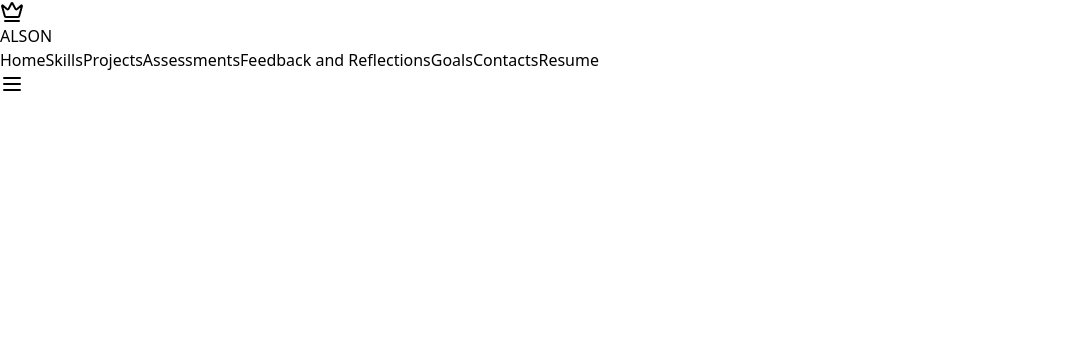
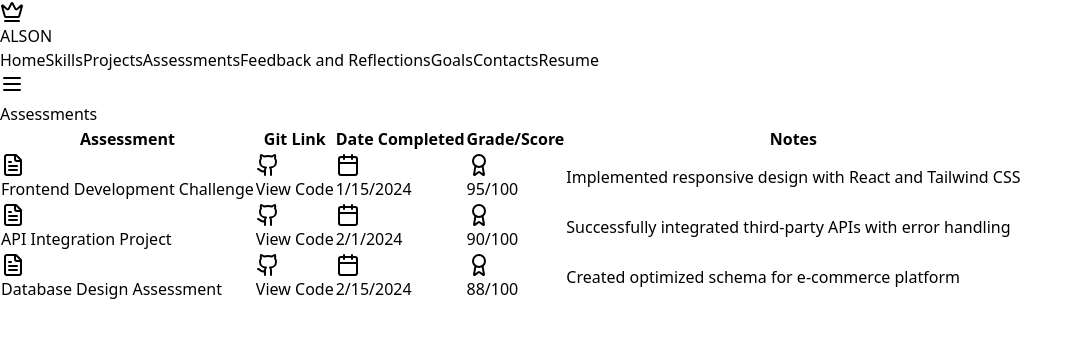
Before and after one commit to AlsonAfrica/Portfolio-Project, a React (Vite) app: page /assessments in a window 1280 px wide. Shown: the top 338 px of the page, without its empty margins (0-1083 px from the left). Built offline with nearby package versions, Linux system fonts and the light colour scheme.

Commit message:
Feature: created the assessment component

```diff
--- a/src/App.jsx
+++ b/src/App.jsx
@@ -3,6 +3,7 @@ import Navbar from './Components/navbar'
 import HomePage from './Components/homepage'
 import SkillsMatrix from './Components/skillsmatrix'
 import ProjectGrid from './Components/Projects'
+import AssessmentTable from './Components/Assessments'
 import { BrowserRouter as Router, Route, Routes } from 'react-router-dom'
 
 function App() {
@@ -18,6 +19,7 @@ function App() {
         <Route path="/" element={<HomePage/>}/>
         <Route path="/skills" element={<SkillsMatrix/>}/>
         <Route path="/projects" element={<ProjectGrid/>}/>
+        <Route path="/assessments" element={<AssessmentTable/>}/>
       </Routes>
     </Router>
     </>
--- /dev/null
+++ b/src/Components/Assessments.jsx
@@ -0,0 +1,105 @@
+import React from 'react';
+import { Github, ExternalLink, Calendar, Award, FileText } from 'lucide-react';
+
+const AssessmentTable = () => {
+  const assessments = [
+    {
+      title: "Frontend Development Challenge",
+      gitLink: "https://github.com/username/frontend-challenge",
+      dateCompleted: "2024-01-15",
+      score: "95/100",
+      notes: "Implemented responsive design with React and Tailwind CSS"
+    },
+    {
+      title: "API Integration Project",
+      gitLink: "https://github.com/username/api-project",
+      dateCompleted: "2024-02-01",
+      score: "90/100",
+      notes: "Successfully integrated third-party APIs with error handling"
+    },
+    {
+      title: "Database Design Assessment",
+      gitLink: "https://github.com/username/db-assessment",
+      dateCompleted: "2024-02-15",
+      score: "88/100",
+      notes: "Created optimized schema for e-commerce platform"
+    }
+  ];
+
+  return (
+    <div className="max-w-6xl mx-auto p-6">
+      <h2 className="text-3xl font-bold text-gray-800 mb-6 text-center">Assessments</h2>
+
+      <div className="overflow-x-auto rounded-lg shadow">
+        <table className="min-w-full bg-white">
+          <thead className="bg-gray-50">
+            <tr>
+              <th className="px-6 py-4 text-left text-sm font-semibold text-gray-600">
+                Assessment
+              </th>
+              <th className="px-6 py-4 text-left text-sm font-semibold text-gray-600">
+                Git Link
+              </th>
+              <th className="px-6 py-4 text-left text-sm font-semibold text-gray-600">
+                Date Completed
+              </th>
+              <th className="px-6 py-4 text-left text-sm font-semibold text-gray-600">
+                Grade/Score
+              </th>
+              <th className="px-6 py-4 text-left text-sm font-semibold text-gray-600">
+                Notes
+              </th>
+            </tr>
+          </thead>
+          <tbody className="divide-y divide-gray-200">
+            {assessments.map((assessment, index) => (
+              <tr
+                key={index}
+                className="hover:bg-gray-50 transition-colors duration-200"
+              >
+                <td className="px-6 py-4">
+                  <div className="flex items-center gap-2">
+                    <FileText className="w-4 h-4 text-indigo-600" />
+                    <span className="text-sm text-gray-900">{assessment.title}</span>
+                  </div>
+                </td>
+                <td className="px-6 py-4">
+                  <a
+                    href={assessment.gitLink}
+                    target="_blank"
+                    rel="noopener noreferrer"
+                    className="flex items-center gap-2 text-sm text-indigo-600 hover:text-indigo-800"
+                  >
+                    <Github className="w-4 h-4" />
+                    View Code
+                  </a>
+                </td>
+                <td className="px-6 py-4">
+                  <div className="flex items-center gap-2">
+                    <Calendar className="w-4 h-4 text-gray-500" />
+                    <span className="text-sm text-gray-600">
+                      {new Date(assessment.dateCompleted).toLocaleDateString()}
+                    </span>
+                  </div>
+                </td>
+                <td className="px-6 py-4">
+                  <div className="flex items-center gap-2">
+                    <Award className="w-4 h-4 text-green-500" />
+                    <span className="text-sm font-medium text-green-600">
+                      {assessment.score}
+                    </span>
+                  </div>
+                </td>
+                <td className="px-6 py-4">
+                  <span className="text-sm text-gray-600">{assessment.notes}</span>
+                </td>
+              </tr>
+            ))}
+          </tbody>
+        </table>
+      </div>
+    </div>
+  );
+};
+
+export default AssessmentTable;
--- a/src/Components/Projects.jsx
+++ b/src/Components/Projects.jsx
@@ -74,7 +74,10 @@ const ProjectGrid = () => {
         "Payment integration",
         "Order tracking"
       ],
-      challenges: [
+      TeamMembers:[
+        "Nhlakanipho Radebe", "Oscar Poco"
+      ],
+      CollaborationExperience: [
         "Implementing real-time inventory updates",
         "Optimizing database queries for large product catalogs"
       ],
@@ -237,7 +240,20 @@ const ProjectGrid = () => {
                 </div>
               </div>
 
-              {/* Key Features */}
+              {/* Team Members */}
+              <div>
+                <h4 className="font-semibold text-gray-800 flex items-center mb-2">
+                  <Boxes className="w-4 h-4 mr-2" />
+                  Team Memembers
+                </h4>
+                <ul className="list-disc list-inside text-gray-600 text-sm">
+                  {project.TeamMembers.map((feature, i) => (
+                    <li key={i}>{feature}</li>
+                  ))}
+                </ul>
+              </div>
+
+             {/* Key Features */}
               <div>
                 <h4 className="font-semibold text-gray-800 flex items-center mb-2">
                   <Boxes className="w-4 h-4 mr-2" />
@@ -254,10 +270,10 @@ const ProjectGrid = () => {
               <div>
                 <h4 className="font-semibold text-gray-800 flex items-center mb-2">
                   <AlertCircle className="w-4 h-4 mr-2" />
-                  Challenges
+                  Collaboration Experience
                 </h4>
                 <ul className="list-disc list-inside text-gray-600 text-sm">
-                  {project.challenges.map((challenge, i) => (
+                  {project.CollaborationExperience.map((challenge, i) => (
                     <li key={i}>{challenge}</li>
                   ))}
                 </ul>
--- a/src/Components/navbar.jsx
+++ b/src/Components/navbar.jsx
@@ -1,5 +1,5 @@
 import React, { useState } from 'react';
-import { Menu, X, Paintbrush,Crown } from 'lucide-react';
+import { Menu, X, Crown } from 'lucide-react';
 
 const Navbar = () => {
   const [isOpen, setIsOpen] = useState(false);
@@ -8,7 +8,7 @@ const Navbar = () => {
     { name: 'Home', href: '/' },
     { name: 'Skills', href: '/skills' },
     { name: 'Projects', href: '/projects' },
-    { name: 'Assessments', href: '#' },
+    { name: 'Assessments', href: '/assessments' },
     { name: 'Feedback and Reflections', href: '#' },
     { name: 'Goals', href: '#' },
     { name: 'Contacts', href: '#' },
```
